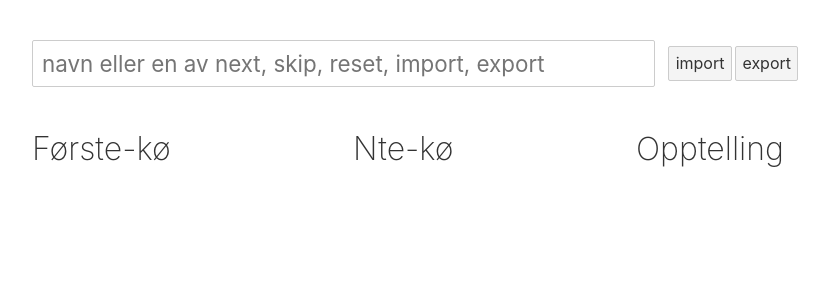
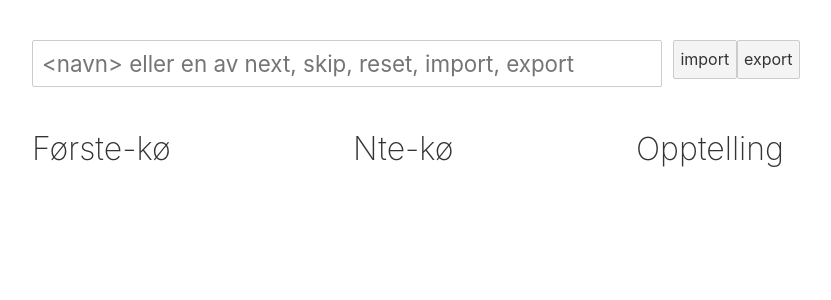
Before and after one commit to iverks/Vaffeltirsdag, a Svelte app: page / in a window 1280 px wide. Shown: the top 300 px of the page, without its empty margins (224-1055 px from the left). Built offline with nearby package versions, Linux system fonts and the light colour scheme.

Commit message:
Make names capitalized

```diff
--- a/src/Main.svelte
+++ b/src/Main.svelte
@@ -211,13 +211,13 @@
   <div class="input-wrapper">
     <input
       class="new-timinist"
-      placeholder="navn eller en av next, skip, reset, import, export"
+      placeholder="<navn> eller en av next, skip, reset, import, export"
       style={"transform: translate3d(" + $transformed + "px, 0, 0)"}
       on:keydown={(event) =>
         event.key === "Enter" && handleInput(event.currentTarget)}
     />
-    <button on:click={showImport} class="import"> import </button>
-    <button on:click={showExport} class="export"> export </button>
+    <button on:click={showImport} class="Import"> import </button>
+    <button on:click={showExport} class="Export"> export </button>
   </div>
 
   <div class="column-wrapper">
@@ -329,6 +329,7 @@
     margin: 0 auto 0.5em auto;
     border-radius: 2px;
     background-color: #eee;
+    text-transform: capitalize;
   }
 
   input {
```
